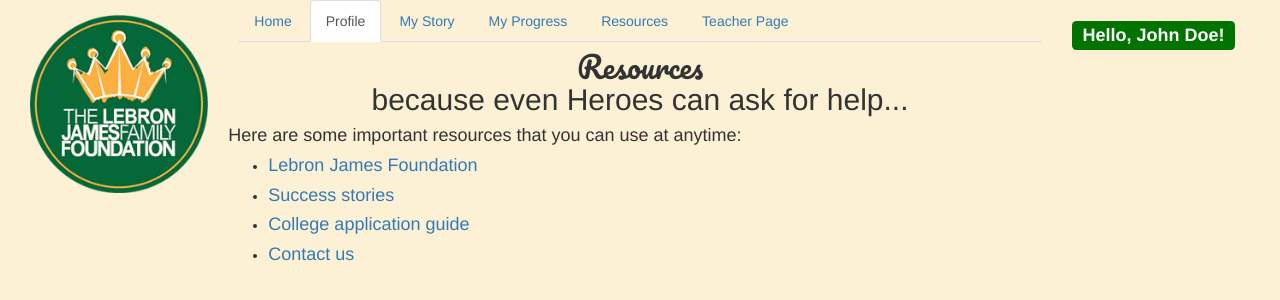
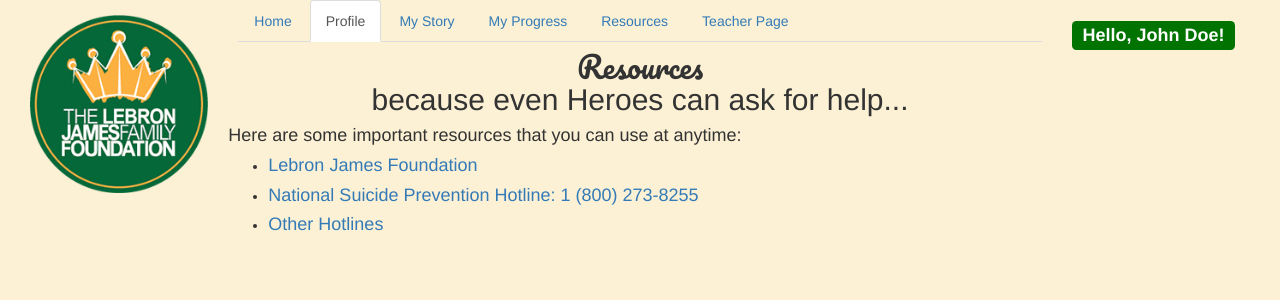
Before and after one commit to T4SG/columbus-team-13, a PHP site: page /References.php in a window 1280 px wide. Shown: the top 300 px of the page. Run offline with PHP 8.4, Linux system fonts and the light colour scheme; some libraries are stand-ins or nearby versions.

Commit message:
add hotlines

```diff
--- a/References.php
+++ b/References.php
@@ -28,9 +28,8 @@
     <h4>Here are some important resources that you can use at anytime:</h4>
     <ul>
         <li><a href="http://lebronjamesfamilyfoundation.org/"><h4>Lebron James Foundation <h4></a></li>
-        <li><a href="#news"><h4>Success stories <h4></a></li>
-        <li><a href="#guide"><h4>College application guide<h4></a></li>
-        <li><a href="#inbox"><h4>Contact us<h4> </a></li>
+        <li><a href="http://www.suicidepreventionlifeline.org/"><h4>National Suicide Prevention Hotline: 1 (800) 273-8255<h4></a></li>
+        <li><a href="http://www.teenhealthandwellness.com/static/hotlines"><h4>Other Hotlines<h4></a></li>
       </ul>
 
   </div>
```
